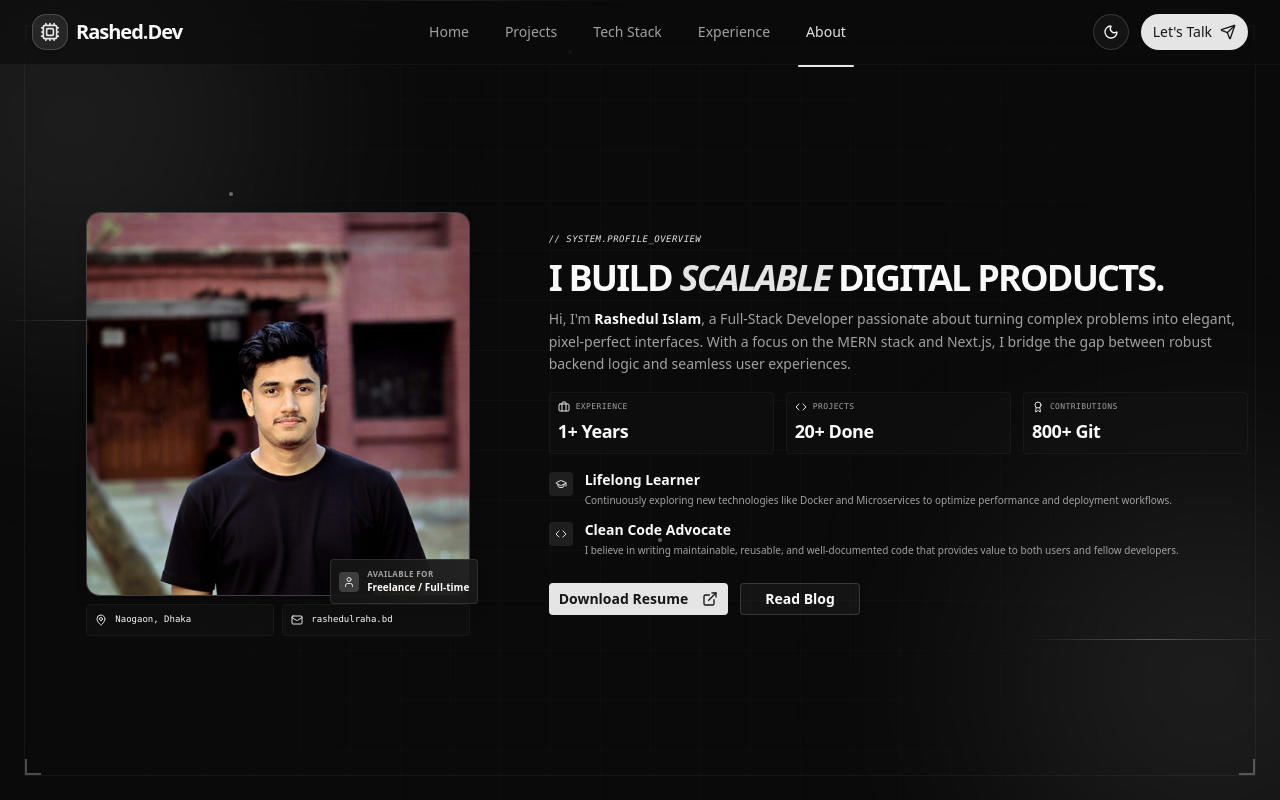
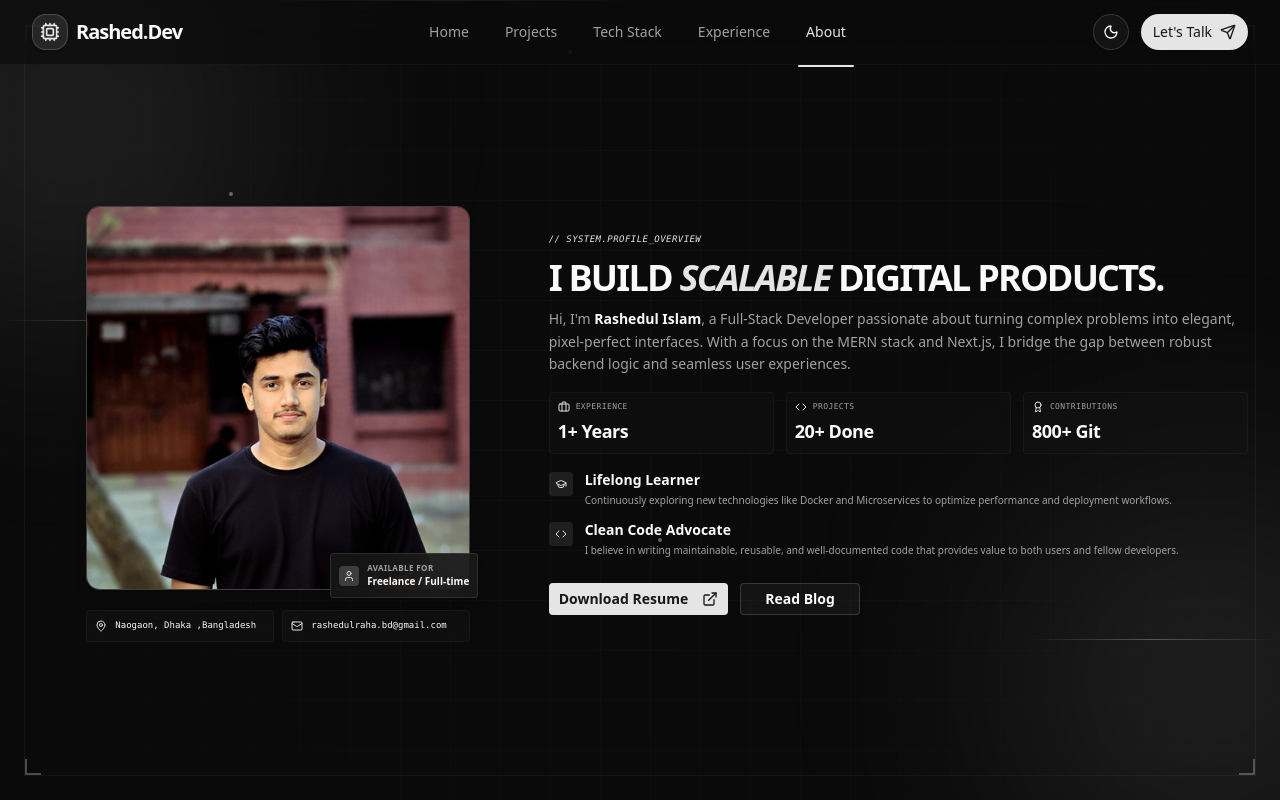
Before and after one commit to rashedulraha/Md-Rashedul-Islam, a React (Vite) app: page /about in a window 1280 px wide. Built offline with nearby package versions, Linux system fonts and the light colour scheme.

Commit message:
update more page:

```diff
--- a/src/Pages/About/About.tsx
+++ b/src/Pages/About/About.tsx
@@ -75,17 +75,17 @@ export default function About() {
             </div>
 
             {/* Quick Contact Info */}
-            <div className="grid grid-cols-1 sm:grid-cols-2 gap-2 max-w-xs mx-auto lg:max-w-sm">
+            <div className="grid grid-cols-1 sm:grid-cols-2 gap-2 max-w-xs mx-auto lg:max-w-sm mt-5">
               <div className="flex items-center gap-2 p-2 rounded bg-card/40 border border-border/40 backdrop-blur-sm">
                 <MapPin className="text-primary w-3 h-3 shrink-0" />
                 <span className="text-[9px] font-mono truncate">
-                  Naogaon, Dhaka
+                  Naogaon, Dhaka ,Bangladesh
                 </span>
               </div>
               <div className="flex items-center gap-2 p-2 rounded bg-card/40 border border-border/40 backdrop-blur-sm">
                 <Mail className="text-primary w-3 h-3 shrink-0" />
                 <span className="text-[9px] font-mono truncate">
-                  rashedulraha.bd
+                  rashedulraha.bd@gmail.com
                 </span>
               </div>
             </div>
--- a/src/Pages/Projects/Projects.tsx
+++ b/src/Pages/Projects/Projects.tsx
@@ -135,7 +135,7 @@ export default function Projects() {
             </h1>
           </div>
           <div className="text-left md:text-right font-mono text-[10px] text-muted-foreground bg-primary/5 p-3 rounded border border-primary/10">
-            <p>// TOTAL_REPOS: 03</p>
+            <p>// TOTAL_REPOS: {projects.length}</p>
             <p>// STATUS: PRODUCTION_READY</p>
           </div>
         </div>
--- a/src/Pages/shared/HeroBanner/HeroBanner.tsx
+++ b/src/Pages/shared/HeroBanner/HeroBanner.tsx
@@ -115,7 +115,7 @@ export default function HeroBanner() {
   ];
 
   return (
-    <section className="relative z-10 max-w-7xl mx-auto px-6 md:px-10 pt-10 md:pt-14 pb-16 lg:py-20">
+    <section className="relative z-10 max-w-7xl mx-auto  pt-10 md:pt-14 pb-16 lg:py-20">
       <div className="grid grid-cols-12 items-center gap-y-12 lg:gap-8">
         {/* LEFT: Intro Section */}
         <div className="col-span-12 lg:col-span-5 flex flex-col items-center lg:items-start text-center lg:text-left space-y-6">
```
